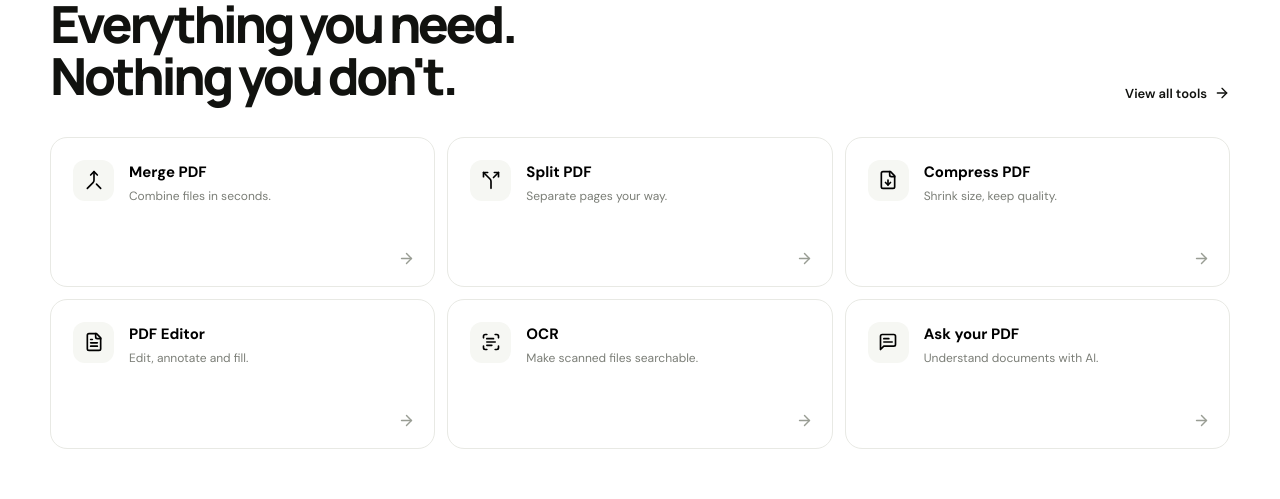
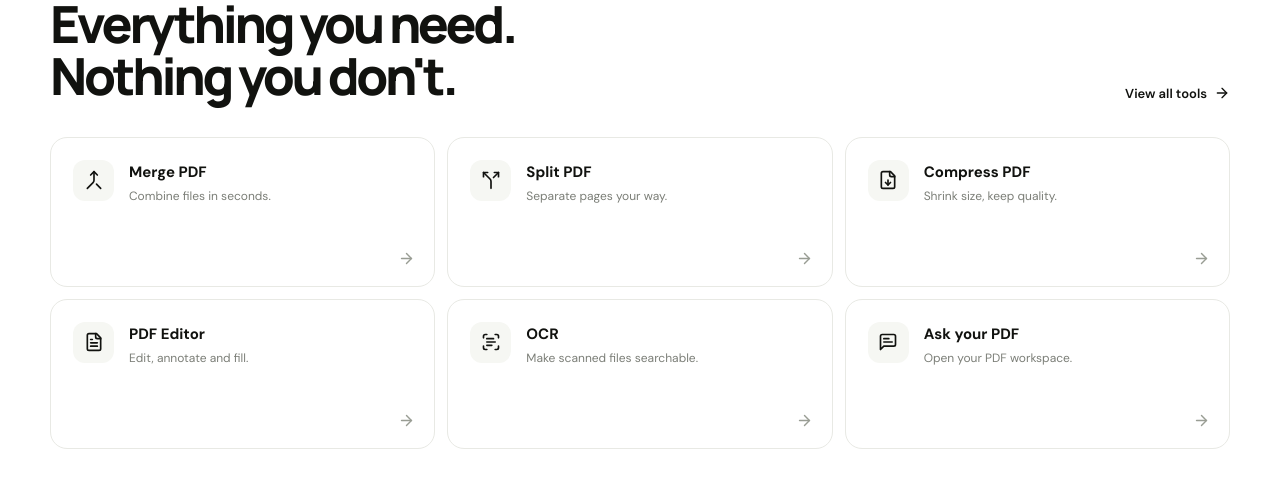
Before and after one commit to Rizzu01/PDFly, a Next.js app: page / in a window 1280 px wide. Shown: the part 1040-1539 px from the top of the page. Built offline with nearby package versions, Linux system fonts and the light colour scheme; no server answers.

Commit message:
Wire PDF tool navigation and persist logged-in navigation

```diff
--- a/src/app/page.tsx
+++ b/src/app/page.tsx
@@ -1,6 +1,6 @@
 "use client";
 
-import { useCallback, useRef, useState } from "react";
+import { useCallback, useEffect, useRef, useState } from "react";
 import Link from "next/link";
 import { PDFDocument } from "pdf-lib";
 import {
@@ -21,14 +21,15 @@ import {
   X,
   Zap,
 } from "lucide-react";
+import { supabase } from "@/lib/supabase";
 
 const tools = [
-  { icon: Merge, title: "Merge PDF", text: "Combine files in seconds." },
-  { icon: Split, title: "Split PDF", text: "Separate pages your way." },
-  { icon: FileDown, title: "Compress PDF", text: "Shrink size, keep quality." },
-  { icon: FileText, title: "PDF Editor", text: "Edit, annotate and fill." },
-  { icon: ScanText, title: "OCR", text: "Make scanned files searchable." },
-  { icon: MessageSquareText, title: "Ask your PDF", text: "Understand documents with AI." },
+  { href: "/", icon: Merge, title: "Merge PDF", text: "Combine files in seconds." },
+  { href: "/split", icon: Split, title: "Split PDF", text: "Separate pages your way." },
+  { href: "/compress", icon: FileDown, title: "Compress PDF", text: "Shrink size, keep quality." },
+  { href: "/editor", icon: FileText, title: "PDF Editor", text: "Edit, annotate and fill." },
+  { href: "/ocr", icon: ScanText, title: "OCR", text: "Make scanned files searchable." },
+  { href: "/dashboard", icon: MessageSquareText, title: "Ask your PDF", text: "Open your PDF workspace." },
 ];
 
 export default function Home() {
@@ -37,6 +38,27 @@ export default function Home() {
   const [dragging, setDragging] = useState(false);
   const [processing, setProcessing] = useState(false);
   const [error, setError] = useState("");
+  const [loggedIn, setLoggedIn] = useState(false);
+
+  useEffect(() => {
+    let active = true;
+
+    const loadSession = async () => {
+      const { data } = await supabase.auth.getSession();
+      if (active) setLoggedIn(Boolean(data.session));
+    };
+
+    void loadSession();
+
+    const { data: listener } = supabase.auth.onAuthStateChange((_event, session) => {
+      setLoggedIn(Boolean(session));
+    });
+
+    return () => {
+      active = false;
+      listener.subscription.unsubscribe();
+    };
+  }, []);
 
   const addFiles = useCallback((incoming: FileList | File[]) => {
     const pdfs = Array.from(incoming).filter((file) => file.type === "application/pdf");
@@ -94,8 +116,14 @@ export default function Home() {
         <a className="brand" href="#top" aria-label="PDFly home"><span className="brand-mark"><span /></span><span>PDFly</span></a>
         <div className="nav-links"><a href="#tools">Tools</a><a href="#ai">AI Workspace</a><a href="#security">Security</a><a href="#pricing">Pricing</a></div>
         <div className="nav-actions">
-          <Link className="ghost-button" href="/login">Sign in</Link>
-          <Link className="dark-button" href="/signup">Get started <ArrowRight size={16} /></Link>
+          {loggedIn ? (
+            <Link className="dark-button" href="/dashboard">Dashboard <ArrowRight size={16} /></Link>
+          ) : (
+            <>
+              <Link className="ghost-button" href="/login">Sign in</Link>
+              <Link className="dark-button" href="/signup">Get started <ArrowRight size={16} /></Link>
+            </>
+          )}
           <button className="icon-button mobile-menu" aria-label="Open menu"><Menu size={20} /></button>
         </div>
       </nav>
@@ -121,7 +149,15 @@ export default function Home() {
 
       <section className="section container" id="tools">
         <div className="section-heading"><div><span className="kicker">PDF tools</span><h2>Everything you need.<br />Nothing you don&apos;t.</h2></div><a href="#tools">View all tools <ArrowRight size={16} /></a></div>
-        <div className="tool-grid">{tools.map(({ icon: Icon, title, text }) => <button className="tool-card" key={title} onClick={() => title === "Merge PDF" && window.scrollTo({ top: 0, behavior: "smooth" })}><span className="tool-icon"><Icon size={20} /></span><span><strong>{title}</strong><small>{text}</small></span><ArrowRight className="tool-arrow" size={17} /></button>)}</div>
+        <div className="tool-grid">
+          {tools.map(({ href, icon: Icon, title, text }) => (
+            <Link className="tool-card" href={href} key={title}>
+              <span className="tool-icon"><Icon size={20} /></span>
+              <span><strong>{title}</strong><small>{text}</small></span>
+              <ArrowRight className="tool-arrow" size={17} />
+            </Link>
+          ))}
+        </div>
       </section>
 
       <section className="ai-section" id="ai"><div className="container ai-layout"><div className="ai-copy"><span className="kicker light">PDFly AI</span><h2>Your documents,<br /><em>finally understandable.</em></h2><p>Ask questions, extract key details, summarize long files and turn messy documents into useful answers — without digging through every page.</p><div className="ai-points"><span><Check size={15} /> Summarize long documents</span><span><Check size={15} /> Extract tables and key facts</span><span><Check size={15} /> Ask questions in plain English</span></div><Link className="light-button" href="/dashboard">Explore AI Workspace <ArrowRight size={16} /></Link></div><div className="ai-card"><div className="ai-window-top"><span>Document Copilot</span><span className="live-dot">● Live</span></div><div className="chat-message user-msg">What are the three most important points in this contract?</div><div className="chat-message ai-msg"><span className="ai-avatar"><Sparkles size={13} /></span><div><strong>Here&apos;s the short version:</strong><ol><li>The agreement renews automatically after 12 months.</li><li>Either party can terminate with 30 days&apos; notice.</li><li>Confidentiality obligations survive termination.</li></ol></div></div><div className="chat-input">Ask anything about this document… <ArrowRight size={15} /></div></div></div></section>
```
